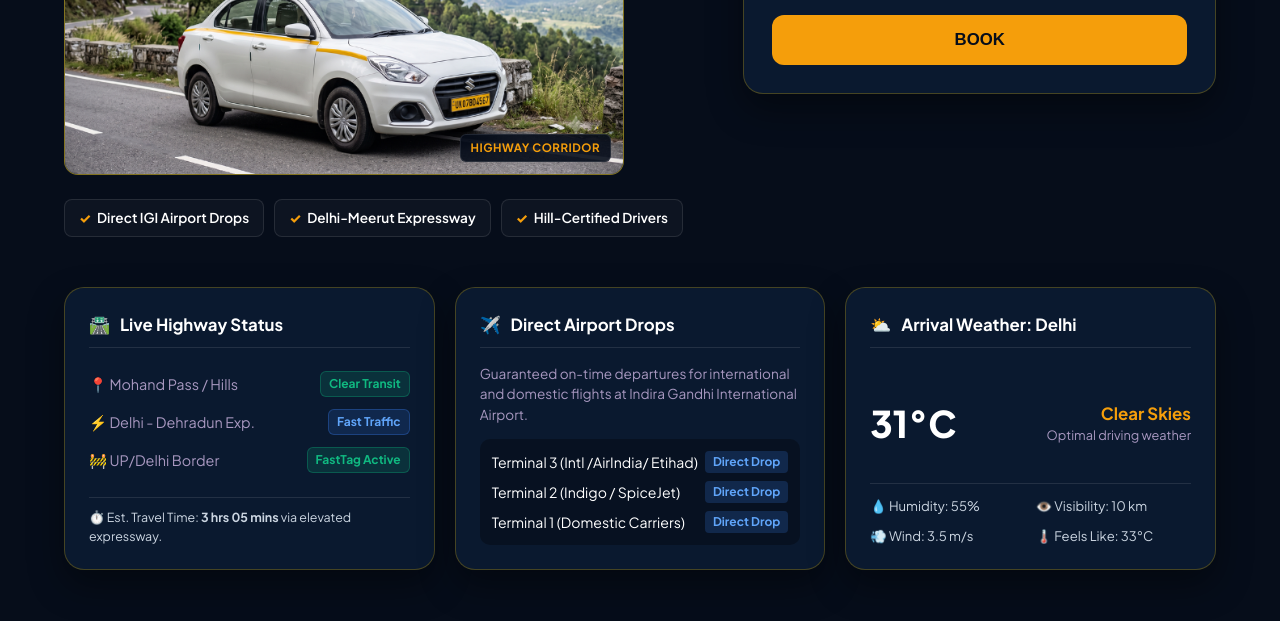
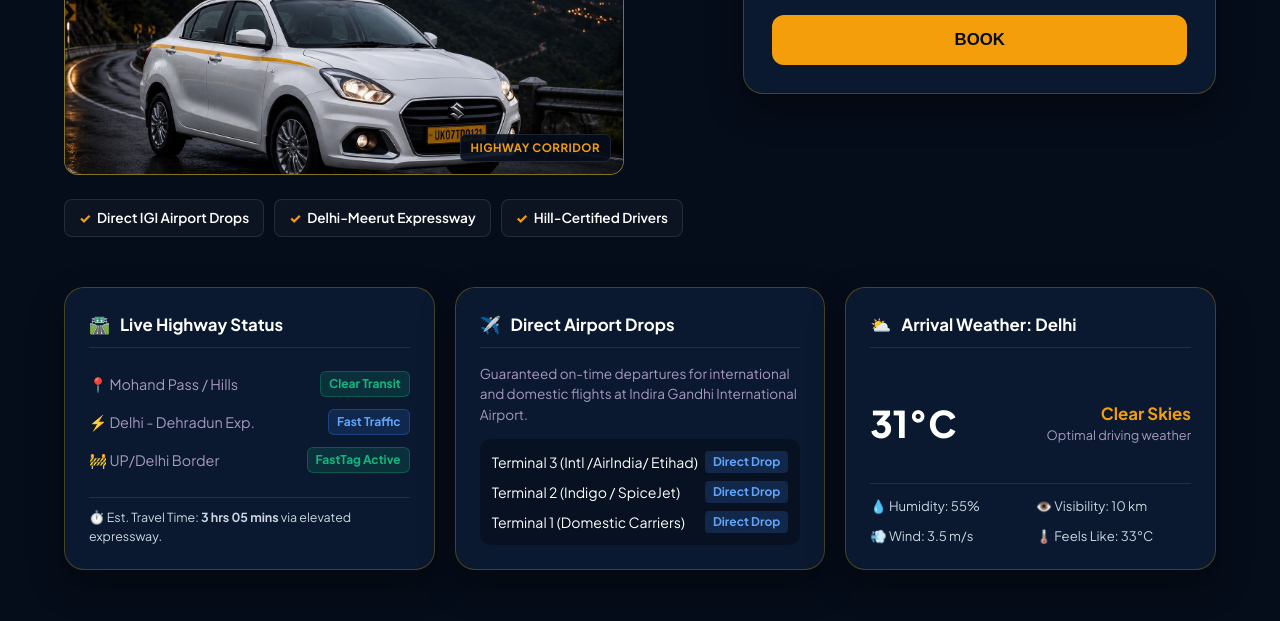
Before and after one commit to traskercabs/Dehradun-to-Delhi, a plain HTML site: page index.html in a window 1280 px wide. Shown: the part 479-1100 px from the top of the page. Drawn offline with Linux system fonts and the light colour scheme; no server answers.

Commit message:
images added

```diff
--- a/index.html
+++ b/index.html
@@ -987,7 +987,7 @@
         <picture>
         <source media="(max-width: 900px)" srcset="ppp.webp">
         <img
-          src="pp.webp"
+          src="Image.avif"
           alt="Trasker Cab Fleet"
           class="smart-img"
           width="690"
```
Also changed, not shown: Image.avif (added).
